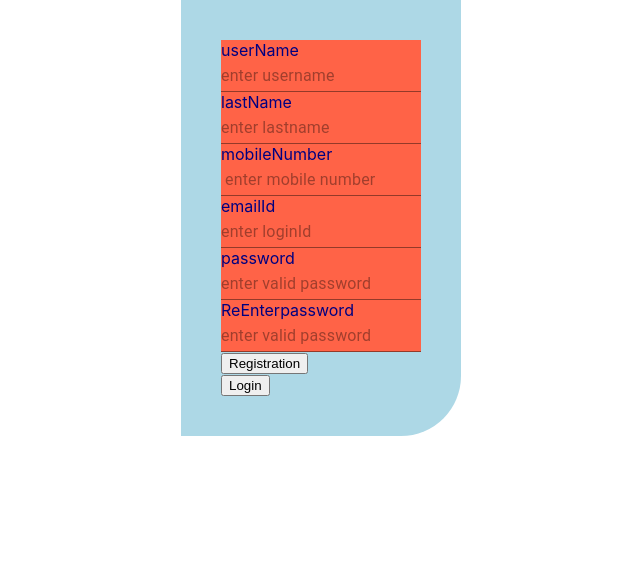
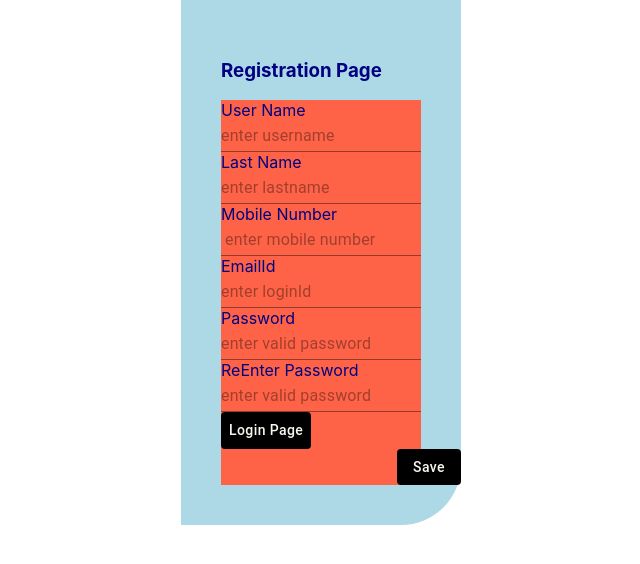
Before and after one commit to varad2011/ReactFundoo, a React (Create React App) app in the folder fundooapp/: page /registration in a window 1280 px wide. Shown: the top 564 px of the page, without its empty margins (619-1259 px from the left). Built offline with nearby package versions, Linux system fonts and the light colour scheme.

Commit message:
change css to registration page

```diff
--- a/fundooapp/src/components/Registration.js
+++ b/fundooapp/src/components/Registration.js
@@ -2,6 +2,7 @@ import React from 'react'
 import { registration } from '../components/Service'
 import { TextField } from '@material-ui/core'
 import './CssStyles.css'
+import Button from '@material-ui/core/Button';
 class Registration extends React.Component {
 
     constructor(props) {
@@ -13,15 +14,16 @@ class Registration extends React.Component {
             emailId: '',
             password: '',
             confPassword: ''
-
         }
     }
+
     handlChange = (event) => {
         this.setState({
             [event.target.name]: event.target.value
         }, () =>
             console.log(this.state, '---->name'))
     }
+
     loginCheck = () => {
         if (this.state.password === this.state.confPassword) {
             console.log("inside logincheck")
@@ -40,58 +42,62 @@ class Registration extends React.Component {
                     }
                     alert(Response.data.message)
                 })
-
                 .catch((error) => {
-
                     console.log(Response.data)
                     alert(error.response.data.details)
                 })
         } else {
             alert("password not match")
         }
+    }
 
-    }
     render() {
         return (
             <div className="registration">
+                <div><h3 className="registrationHeader">Registration Page</h3></div>
                 <div className="registrationCotent">
-                    <label >userName</label>
+                    <label className="registrationFieldName" >User Name</label>
                     <TextField placeholder="enter username" name="userName" value={this.state.userName} onChange={this.handlChange}>
                     </TextField>
                 </div>
                 <div className="registrationCotent">
-                    <label >lastName</label>
+                    <label className="registrationFieldName" >Last Name</label>
                     <TextField placeholder="enter lastname" name="lastName" value={this.state.lastName} onChange={this.handlChange}>
                     </TextField>
                 </div>
                 <div className="registrationCotent">
-                    <label >mobileNumber</label>
+                    <label className="registrationFieldName" >Mobile Number</label>
                     <TextField placeholder=" enter mobile number" name="mobileNumber" value={this.state.mobileNumber} onChange={this.handlChange}>
                     </TextField>
                 </div>
                 <div className="registrationCotent">
-                    <label >emailId</label>
+                    <label className="registrationFieldName"  >EmailId</label>
                     <TextField placeholder="enter loginId" name="emailId" value={this.state.emailId}
                         onChange={this.handlChange}></TextField>
                 </div>
                 <div className="registrationCotent">
-                    <label>password</label>
+                    <label className="registrationFieldName" >Password</label>
                     <TextField placeholder="enter valid password" name="password" value={this.state.password}
                         onChange={this.handlChange}></TextField>
                 </div>
                 <div className="registrationCotent">
-                    <label>ReEnterpassword</label>
+                    <label className="registrationFieldName" >ReEnter Password</label>
                     <TextField placeholder="enter valid password" name="confPassword" value={this.state.confPassword}
                         onChange={this.handlChange}></TextField>
                 </div>
-                <div >
-                    <button onClick={
-                        this.loginCheck} >
-                        Registration
-                        </button>
-                </div>
-                <div>
-                    <button onClick={() => this.props.history.push("/login")}>Login</button>
+                <div className="registrationCotent" >
+                    <Button
+                        style={{ "textTransform": 'none',
+                        "color": '#f7f7ef',
+                        "background-color": 'black' }}
+                        color="default"
+                        onClick={() => this.props.history.push("/login")}>Login Page</Button>
+                    <Button
+                        style={{ "textTransform": 'none', "margin-left": '176px',
+                        "color": '#f7f7ef',
+                        "background-color": 'black' }}
+                        color="default"
+                        onClick={this.loginCheck} >Save</Button>
                 </div>
             </div>
         );
```
